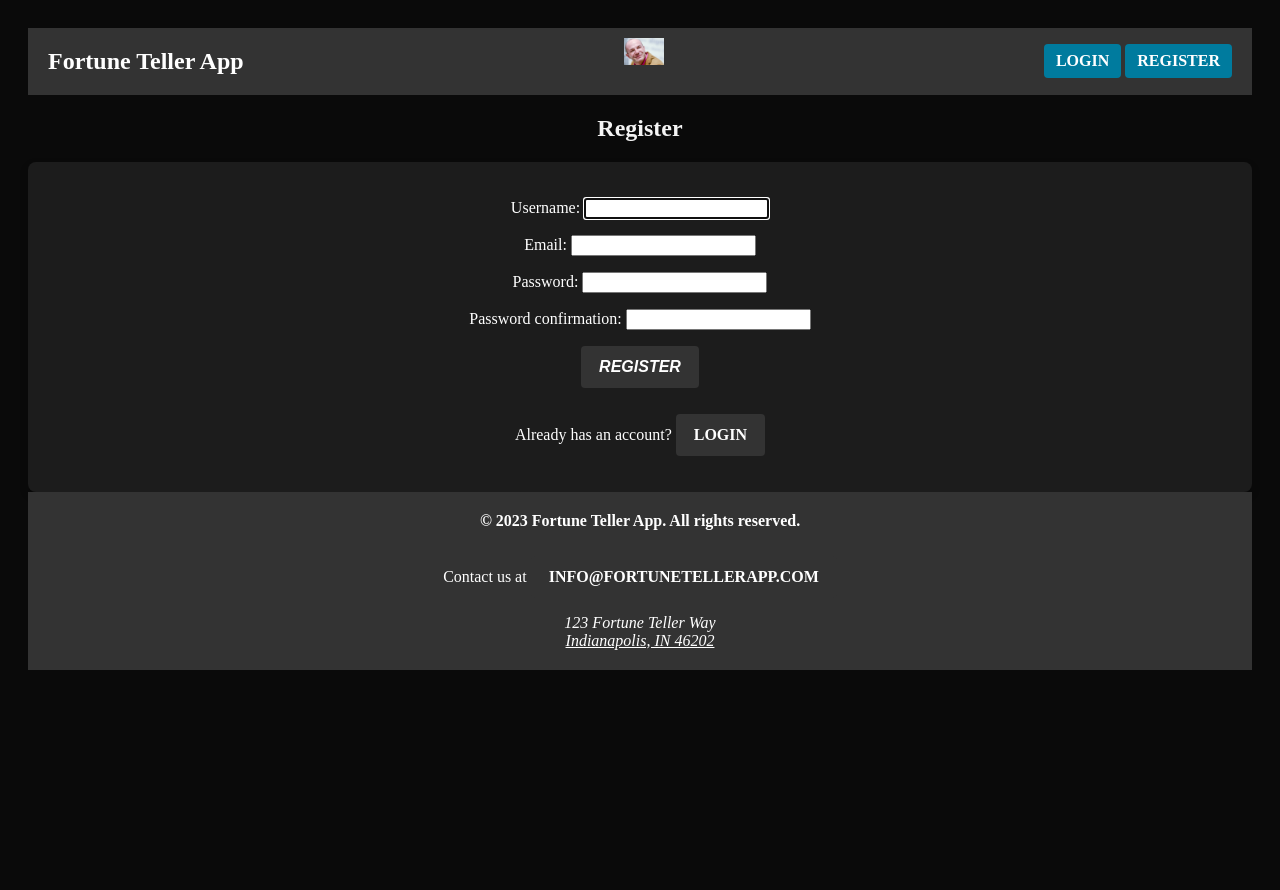
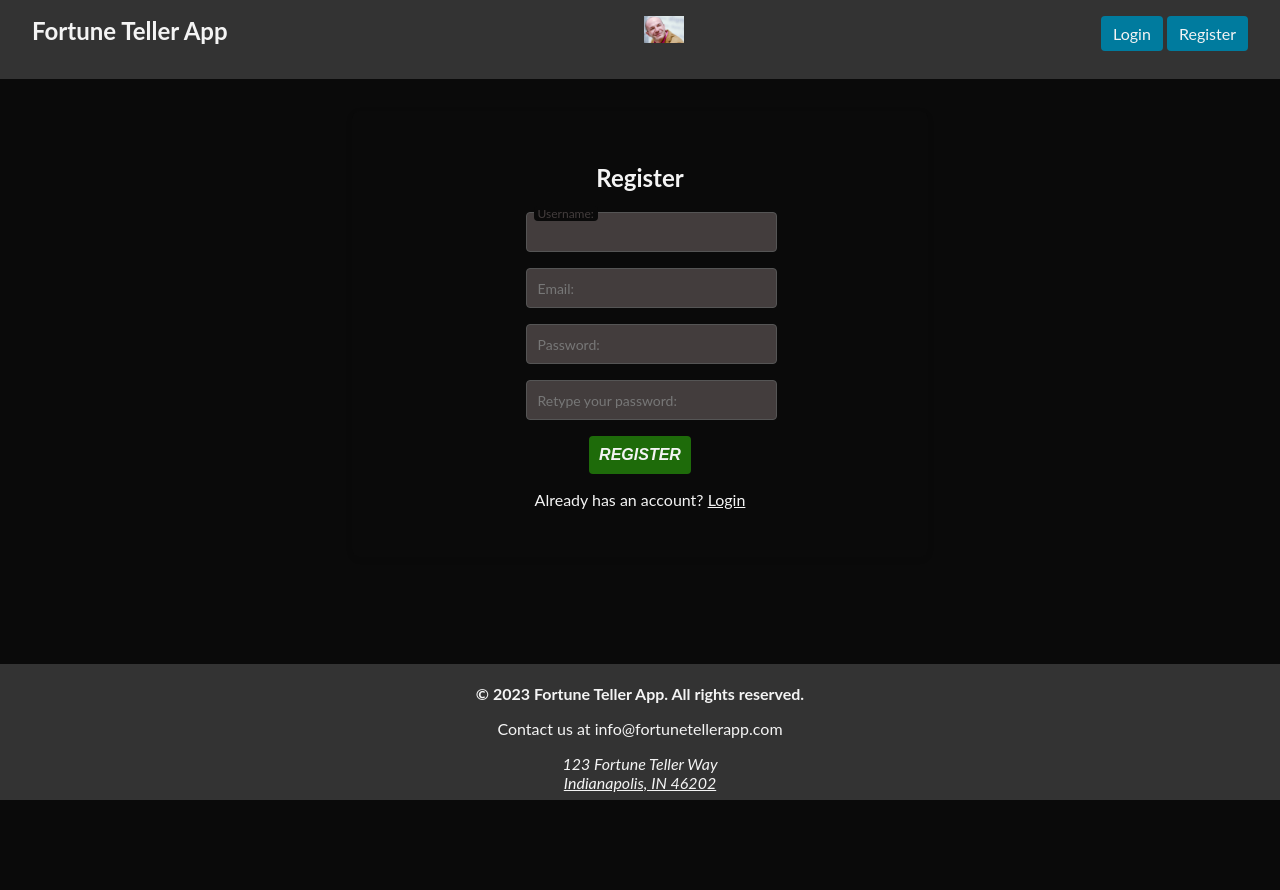
Before and after one commit to Fersoil/fortune_teller, a Django app: page /accounts/register/ in a window 1280 px wide. After the commit the page ends 800 px from the top, so only its background shows below. Run offline with Django 4.2, Linux system fonts and the light colour scheme.

Commit message:
scss added and improved looks

```diff
--- a/fortune_teller/forms.py
+++ b/fortune_teller/forms.py
@@ -1,7 +1,8 @@
+from django import forms
+from .models import Fortune
 from django.contrib.auth.forms import UserCreationForm
 from django.contrib.auth.models import User
-from django import forms
-from .models import Fortune
+
 
 
 class FortuneForm(forms.ModelForm):
@@ -13,20 +14,24 @@ class FortuneForm(forms.ModelForm):
         # Add more choices here
     ]
 
-    title = forms.CharField()
-    text = forms.CharField(widget=forms.Textarea)
-    zodiac_sign = forms.ChoiceField(choices=Fortune.ZODIAC_SIGNS)
-    sex = forms.ChoiceField(choices=Fortune.SEX_CHOICES)
+    title = forms.CharField(widget=forms.TextInput(attrs={'placeholder': ' '}))
+    text = forms.CharField(widget=forms.Textarea(attrs={'placeholder': ' '}))
+    zodiac_sign = forms.ChoiceField(choices=Fortune.ZODIAC_SIGNS, widget=forms.Select(attrs={'placeholder': ' '}))
+    sex = forms.ChoiceField(choices=sex_choices, widget=forms.Select(attrs={'placeholder': ' '}))
 
     class Meta:
         model = Fortune
         fields = ['title', 'text', 'zodiac_sign', 'sex']
 
 
-
 class RegisterForm(UserCreationForm):
 
-    email = forms.EmailField()  # Adding an email field
+    email = forms.EmailField(widget=forms.EmailInput(attrs={'placeholder': ' '}))
+    username = forms.CharField(widget=forms.TextInput(attrs={'placeholder': ' '}))
+    password1 = forms.CharField(label='Password', widget=forms.PasswordInput(attrs={'placeholder': ' '}))
+    password2 = forms.CharField(label='Retype your password', widget=forms.PasswordInput(attrs={'placeholder': ' '}))
+
+
     class Meta:
         model = User
         fields = ['username', 'email', 'password1', 'password2']
--- /dev/null
+++ b/static/css/scss_style.css
@@ -0,0 +1,178 @@
+body {
+  font-family: Lato, sans-serif;
+  background-color: #0a0a0a;
+  color: #f4f4f4;
+  text-align: center;
+  position: relative;
+  margin: 0;
+  min-height: 100vh; }
+
+.container {
+  display: flex;
+  justify-content: center;
+  align-items: center;
+  padding-bottom: 6em; }
+
+.fortune-container {
+  background-color: #0a0a0a;
+  border-radius: 8px;
+  padding: 30px;
+  box-shadow: 0 4px 8px rgba(255, 255, 255, 0.1);
+  display: inline-block;
+  margin-top: 50px; }
+
+.fortune-container
+p {
+  font-size: 24px;
+  font-weight: bold;
+  color: #ffd700;
+  margin-bottom: 30px; }
+
+.account-box, .fortune-box, .fortune-container {
+  min-height: 10em;
+  max-width: 30em;
+  width: 100%;
+  padding: 2em 3em;
+  margin: 2em;
+  background-color: #0a0a0a;
+  box-shadow: 0 4px 8px rgba(255, 255, 255, 0.1);
+  border-radius: 8px;
+  box-shadow: 0 2px 6px rgba(0, 0, 0, 0.1);
+  margin-bottom: 3em; }
+
+form {
+  margin: 0;
+  display: flex;
+  flex-direction: column;
+  align-items: center;
+  justify-content: center; }
+  form fieldset {
+    position: relative;
+    margin-bottom: 1em;
+    border: none;
+    padding: 0; }
+    form fieldset input {
+      width: 100%;
+      padding: 10px;
+      border: 1px solid #ccc;
+      border-radius: 4px;
+      font-size: 1em;
+      transition: border-color 0.3s ease;
+      border: 1px solid #555;
+      background-color: #433d3d;
+      border-radius: 4px;
+      font-size: 16px;
+      color: #f4f4f4;
+      outline: none; }
+      form fieldset input:focus {
+        outline: none; }
+        form fieldset input:focus + label {
+          top: -6px;
+          font-size: 12px;
+          color: #433d3d;
+          background-color: #0a0a0a;
+          padding: 0 4px;
+          border-radius: 4px;
+          left: 8px; }
+      form fieldset input:not(:placeholder-shown) + label {
+        top: -6px;
+        font-size: 12px;
+        color: #433d3d;
+        background-color: #0a0a0a;
+        padding: 0 4px;
+        border-radius: 4px;
+        left: 8px; }
+    form fieldset label {
+      position: absolute;
+      left: 12px;
+      top: 12px;
+      font-size: 14px;
+      color: #777;
+      transition: top 0.3s ease, font-size 0.3s ease, color 0.3s ease; }
+  form h2 {
+    text-align: center;
+    margin-top: 0;
+    margin-bottom: 30px;
+    color: #433d3d; }
+  form button[type="submit"] {
+    display: block;
+    min-width: 5em;
+    padding: 10px;
+    background-color: #1e6b0a;
+    color: #f4f4f4;
+    border: none;
+    border-radius: 4px;
+    font-size: 16px;
+    cursor: pointer;
+    transition: background-color 0.3s ease; }
+    form button[type="submit"]:hover {
+      background-color: #0056b3; }
+  form p {
+    color: #f4f4f4; }
+
+button {
+  padding: 12px 18px;
+  background-color: #333;
+  color: #f4f4f4;
+  border: none;
+  border-radius: 4px;
+  cursor: pointer;
+  font-size: 16px;
+  font-weight: bold;
+  text-transform: uppercase;
+  transition: background-color 0.3s ease; }
+  button:hover {
+    background-color: #555555; }
+
+a {
+  color: #f4f4f4;
+  text-decoration: underline; }
+  a:hover {
+    color: #007b9e; }
+
+footer {
+  background-color: #333;
+  color: #f4f4f4;
+  text-align: center;
+  padding: 20px 0;
+  position: absolute;
+  bottom: 0;
+  width: 100%;
+  height: 6em; }
+  footer a {
+    color: #f4f4f4;
+    text-decoration: none; }
+    footer a:hover {
+      text-decoration: underline; }
+
+#fortune_teller_img {
+  width: 100%;
+  max-width: 40px;
+  margin-bottom: 20px; }
+
+header {
+  background-color: #333;
+  color: #f4f4f4;
+  text-align: left;
+  display: flex;
+  position: relative;
+  text-align: center;
+  padding: 1em 2em;
+  justify-content: space-between;
+  margin: 0; }
+  header h1 {
+    margin: 0;
+    font-size: 24px; }
+
+.login-button p, .login-button a {
+  margin: 0;
+  padding: 8px 12px;
+  background-color: #007b9e;
+  color: #f4f4f4;
+  text-decoration: none;
+  border-radius: 4px;
+  display: inline-block; }
+
+.error {
+  color: red;
+  font-size: 0.8em; }
--- a/static/css/style.css
+++ b/static/css/style.css
@@ -3,70 +3,198 @@ body {
     background-color: #0a0a0a; /* Dark background */
     color: #f4f4f4; /* Light text for contrast */
     text-align: center;
+
+    padding: 1em;
+    margin-bottom: 10em;
+    position: relative;
+}
+body {
+    background-color: #333;
+    font-family: Arial, sans-serif;
+    color: #fff;
     padding: 20px;
-    margin-bottom: 200px;
 }
 
+form {
+    font-family: Arial, sans-serif;
+    background-color: #f4f4f4;
+    margin: 0;
+    display: flex;
+    justify-content: center;
+    align-items: center;
+    min-height: 100vh;
+  }
+
+  form fieldset {
+      position: relative;
+      margin-bottom: 20px;
+      border: none;
+      padding: 0;
+  }
+
+  form {
+    max-width: 500px;
+    width: 100%;
+    padding: 50px 30px;
+    background-color: #ffffff;
+    border-radius: 8px;
+    box-shadow: 0 2px 6px rgba(0, 0, 0, 0.1);
+  }
+  form h2 {
+    text-align: center;
+    margin-top: 0;
+    margin-bottom: 30px;
+    color: #333;
+  }
+  form fieldset input {
+    width: 100%;
+    padding: 10px;
+    border: 1px solid #ccc;
+    border-radius: 4px;
+    font-size: 16px;
+    transition: border-color 0.3s ease;
+
+    border: 1px solid #555;
+    background-color: #222;
+    border-radius: 4px;
+    font-size: 16px;
+    color: #fff;
+    outline: none;
+  }
+  form fieldset label {
+    position: absolute;
+    left: 12px;
+    top: 12px;
+    font-size: 14px;
+    color: #777;
+    transition: top 0.3s ease, font-size 0.3s ease, color 0.3s ease;
+  }
+  form fieldset input:focus {
+    border-color: #007bff;
+    outline: none;
+  }
+  form fieldset input:focus + label,
+  form fieldset input:not(:placeholder-shown) + label {
+    top: -6px;
+    font-size: 12px;
+    color: #007bff;
+    background-color: #ffffff;
+    padding: 0 4px;
+    border-radius: 4px;
+    left: 8px;
+  }
+
+  form button[type="submit"] {
+    display: block;
+    width: 100%;
+    padding: 10px;
+    background-color: #007bff;
+    color: #ffffff;
+    border: none;
+    border-radius: 4px;
+    font-size: 16px;
+    cursor: pointer;
+    transition: background-color 0.3s ease;
+  }
+
+  form button[type="submit"]:hover {
+    background-color: #0056b3;
+  }
+
+
+
+form fieldset {
+    position: relative;
+    margin-bottom: 20px;
+    border: none; /* Remove default fieldset border */
+    padding: 0; /* Remove default padding */
+}
+
+
+/*
+form input[type="text"]:focus, form input[type="password"]:focus,
+form input[type="text"]:not(:placeholder-shown), form input[type="password"]:not(:placeholder-shown) {
+    border-color: #007BFF;
+} */
+
+/* form input[type="text"]:focus + label, form input[type="password"]:focus + label {
+    top: -5px;
+    left: 10px;
+    font-size: 12px;
+    color: #007BFF;
+    background: #333;
+    padding: 0 5px;
+    transition: top 0.3s ease, font-size 0.3s ease, color 0.3s ease;
+    z-index: 10;
+} */
+
+/* form label {
+    position: absolute;
+    top: 12px;
+    left: 10px;
+    font-size: 16px;
+    color: #888;
+    transition: top 0.3s ease, font-size 0.3s ease, color 0.3s ease;
+    pointer-events: none;
+} */
+
+
 .fortune-container {
-    background-color: #1a1a1a; /* Slightly lighter than body for depth */
+    background-color: #1a1a1a;
     border-radius: 8px;
     padding: 30px;
-    box-shadow: 0 4px 8px rgba(255,255,255,0.1); /* Subtle glow effect */
+    box-shadow: 0 4px 8px rgba(255,255,255,0.1);
     display: inline-block;
     margin-top: 50px;
 }
 
 .fortune-container p {
     font-size: 24px;
-    font-weight: bold; /* Bolder text */
-    color: #FFD700; /* Gold color for a majestic feel */
+    font-weight: bold;
+    color: #FFD700;
     margin-bottom: 30px;
 }
 
 button, a {
     padding: 12px 18px;
-    background-color: #333333; /* Dark buttons */
+    background-color: #333333;
     color: #ffffff;
     border: none;
     border-radius: 4px;
     cursor: pointer;
     font-size: 16px;
-    font-weight: bold; /* Bolder button text */
-    text-transform: uppercase; /* Uppercase text for buttons */
+    font-weight: bold;
+    text-transform: uppercase;
     transition: background-color 0.3s ease;
 }
 
 button:hover, a:hover {
-    background-color: #555555; /* Slightly lighter on hover */
+    background-color: #555555;
 }
 
-/* Additional styling for login/logout links */
 a {
     display: inline-block;
     margin-top: 10px;
     text-decoration: none;
 }
 
-/* Styling for the login form */
-form {
-    background-color: #1c1c1c; /* Dark background for the form */
-    padding: 20px;
-    border-radius: 8px;
-    box-shadow: 0 4px 8px rgba(0,0,0,0.2);
+
+form p {
+    color: #fff;
 }
 
-form p {
-    color: #fff; /* White text for form */
-}
-
-/* style.css */
 footer {
-    background-color: #333; /* Dark background for the footer */
+    background-color: #333;
     color: #fff;
     text-align: center;
     padding: 20px 0;
+
+    position: fixed;
+
+    bottom: 0;
     width: 100%;
 }
+
 
 footer a {
     color: #fff;
@@ -82,15 +210,21 @@ footer a:hover {
     margin-bottom: 20px;
 }
 
-/* style.css */
-header {
+ header {
     background-color: #333; /* Dark background for the header */
     color: #fff;
     padding: 10px 20px;
     text-align: left;
     display: flex;
+}
+
+header{
+    position: relative;
+    color: white;
+    text-align: center;
+    background-color: #333; /* Dark background for the header */
+    padding: 2em;
     justify-content: space-between;
-    align-items: center;
 }
 
 header h1 {
--- a/templates/fortune_teller/account/account_generic.html
+++ b/templates/fortune_teller/account/account_generic.html
@@ -1,7 +1,9 @@
 {% extends 'fortune_teller/base_generic.html' %}
 
 {% block content %}
-<div class="account-box">
+    <div class="account-box">
+        {% block account_content %}
 
-</div>
-{% endblock %}
+        {% endblock %}
+    </div>
+{% endblock content %}
--- a/templates/fortune_teller/account/password_reset.html
+++ b/templates/fortune_teller/account/password_reset.html
@@ -2,7 +2,7 @@
 
 {% extends 'fortune_teller/account/account_generic.html' %}
 
-{% block content %}
+{% block account_content %}
   <h2>Change Password</h2>
   <form method="post">
     {% csrf_token %}
--- a/templates/fortune_teller/account/password_reset_complete.html
+++ b/templates/fortune_teller/account/password_reset_complete.html
@@ -1,6 +1,6 @@
 {% extends 'fortune_teller/account/account_generic.html' %}
 
-{% block content %}
+{% block account_content %}
     <h1>Password Reset Complete</h1>
     <p>Your password has been successfully changed.</p>
     <p>You can now login with your new password.</p>
--- a/templates/fortune_teller/account/password_reset_confirm.html
+++ b/templates/fortune_teller/account/password_reset_confirm.html
@@ -1,6 +1,6 @@
 {% extends 'fortune_teller/account/account_generic.html' %}
 
-{% block content %}
+{% block account_content %}
     <h2>Reset Password</h2>
     <form method="POST">
         {% csrf_token %}
--- a/templates/fortune_teller/account/password_reset_done.html
+++ b/templates/fortune_teller/account/password_reset_done.html
@@ -1,6 +1,6 @@
 {% extends 'fortune_teller/account/account_generic.html' %}
 
-{% block content %}
+{% block account_content %}
   <p>We sent you an email with link to reset your password.</p>
   <p>If the email you provided is correct, check your inbox!</p>
   <a href="{% url 'index' %}">Return to the homepage</a>
--- a/templates/fortune_teller/account/register.html
+++ b/templates/fortune_teller/account/register.html
@@ -1,18 +1,18 @@
 <!-- register.html -->
-{% extends 'fortune_teller/base_generic.html' %}
+{% extends 'fortune_teller/account/account_generic.html' %}
 
-{% block content %}
+{% block account_content %}
   <h2>Register</h2>
   <form id="registerForm" method="post">
     {% csrf_token %}
 
     {% comment %}
-    {{form.as_p}}}
+    {{ form.as_p }}}
 
     <!-- Username Field -->
     <div>
       <label for="id_username">Username:</label>
-      <input type="text" name="username" id="id_username" value="{{ form.username.value }}">
+      <input type="text" name="username" id="id_username" value="{{ form.username.value }}" />
       {% for error in form.username.errors %}
         <span class="error">{{ error }}</span>
       {% endfor %}
@@ -20,7 +20,7 @@
 
     <div>
       <label for="id_email">Email:</label>
-        <input type="email" name="email" id="id_email" value="{{ form.email.value }}">
+      <input type="email" name="email" id="id_email" value="{{ form.email.value }}" />
       {% for error in form.email.errors %}
         <span class="error">{{ error }}</span>
       {% endfor %}
@@ -29,7 +29,7 @@
     <!-- Password Field -->
     <div>
       <label for="id_password1">Password:</label>
-      <input type="password" name="password1" id="id_password1">
+      <input type="password" name="password1" id="id_password1" />
       {% for error in form.password1.errors %}
         <span class="error">{{ error }}</span>
       {% endfor %}
@@ -38,7 +38,7 @@
     <!-- Confirm Password Field -->
     <div>
       <label for="id_password2">Confirm Password:</label>
-      <input type="password" name="password2" id="id_password2">
+      <input type="password" name="password2" id="id_password2" />
       {% for error in form.password2.errors %}
         <span class="error">{{ error }}</span>
       {% endfor %}
@@ -46,7 +46,7 @@
     {% endcomment %}
 
     {% for field in form %}
-	<p>
+      <fieldset>
         {% if field.errors %}
           <ul class="errorlist">
             {% for error in field.errors %}
@@ -54,12 +54,15 @@
             {% endfor %}
           </ul>
         {% endif %}
-	 	{{ field.label_tag }} {{ field }}
-	</p>
+        {{ field }}
+        {{ field.label_tag }}
+      </fieldset>
     {% endfor %}
 
     <button type="submit"><i>Register</i></button>
-    <p>Already has an account? <a href="{%url 'login' %}">Login</a></p>
+    <p>
+      Already has an account? <a href="{% url 'login' %}">Login</a>
+    </p>
   </form>
 
   <script>
--- a/templates/fortune_teller/account/register_complete.html
+++ b/templates/fortune_teller/account/register_complete.html
@@ -1,6 +1,6 @@
 {% extends 'fortune_teller/account/account_generic.html' %}
 
-{% block content %}
+{% block account_content %}
   <p>You have succesfully created your account. You may now login!</p>
   <a href="{% url 'index' %}">Return to the homepage</a>
 {% endblock %}
--- a/templates/fortune_teller/account/register_done.html
+++ b/templates/fortune_teller/account/register_done.html
@@ -1,6 +1,6 @@
 {% extends 'fortune_teller/account/account_generic.html' %}
 
-{% block content %}
+{% block account_content %}
   <p>We sent you an email with link to confirm your email. Follow the instructions in the email.</p>
   <a href="{% url 'index' %}">Return to the homepage</a>
 {% endblock %}
--- a/templates/fortune_teller/base_generic.html
+++ b/templates/fortune_teller/base_generic.html
@@ -6,7 +6,7 @@
     <meta charset="UTF-8">
     <title>{% block title %}Fortune Teller App{% endblock %}</title>
     {% load static %}
-    <link rel="stylesheet" type="text/css" href="{% static 'css/style.css' %}">
+    <link rel="stylesheet" type="text/css" href="{% static 'css/scss_style.css' %}">
 </head>
 <body>
     {% include 'fortune_teller/header.html' %}
```
Also changed, not shown: static/css/style.scss (added, +267 -0 lines), templates/fortune_teller/account/login.html (+11 -8 lines), templates/fortune_teller/add_fortune.html (+22 -3 lines). Lines whose indentation alone changed are shown as unchanged.
